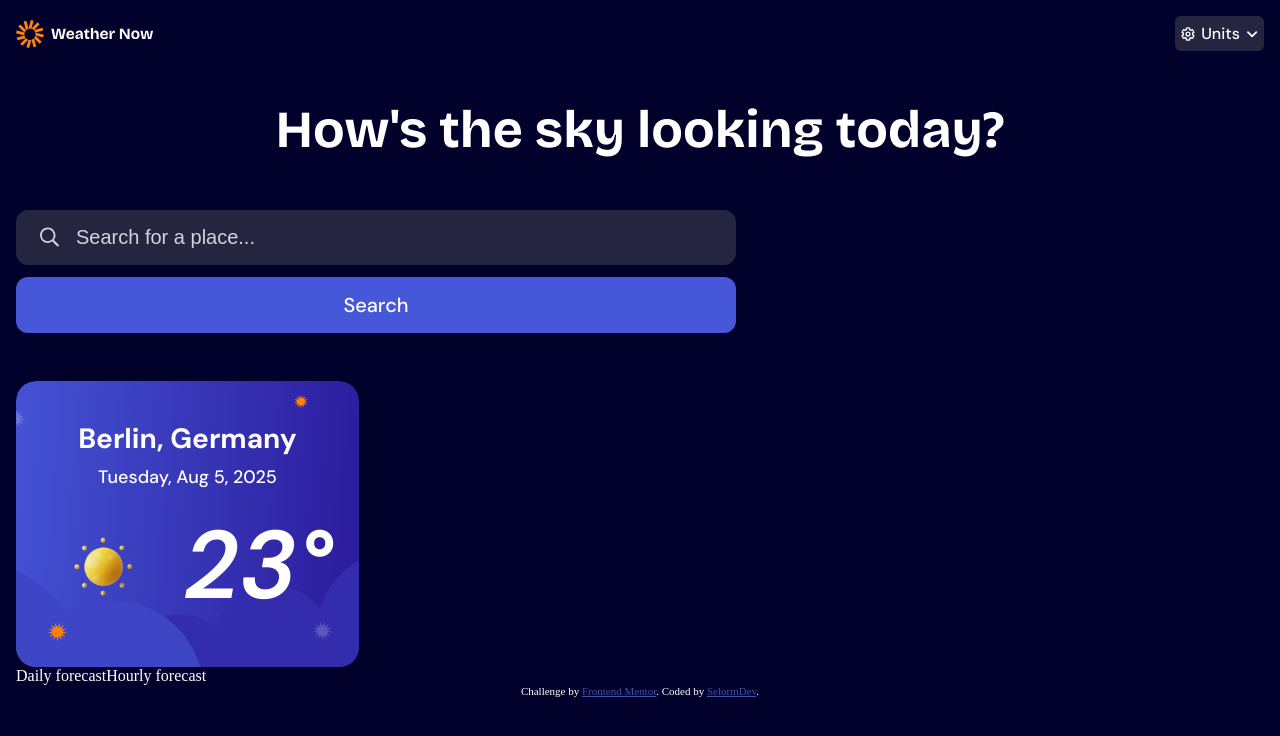
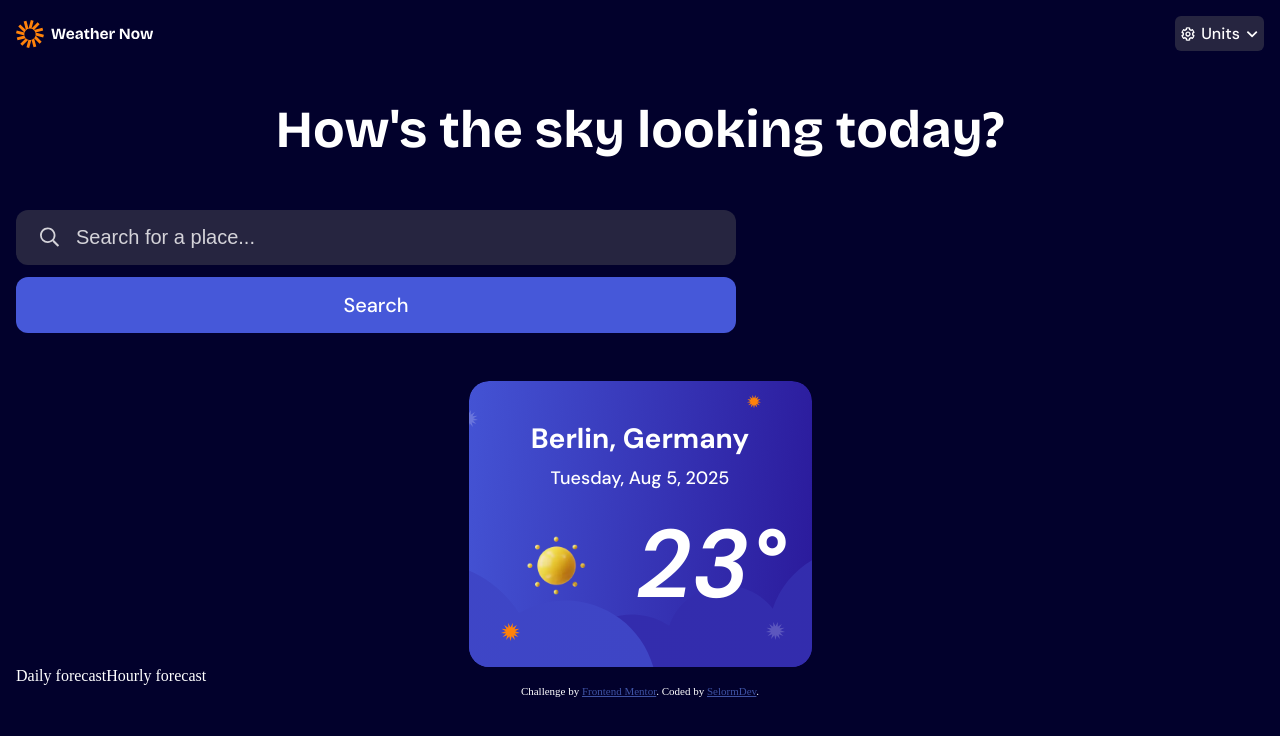
Before and after one commit to SelormDev/Weather-App, a React (Vite) app: page / in a window 1280 px wide. Shown: the top 736 px of the page. Built offline with nearby package versions, Linux system fonts and the light colour scheme.

Commit message:
chore: update weather info styles

```diff
--- a/src/App.css
+++ b/src/App.css
@@ -80,6 +80,7 @@
    display: flex;
    width: 343px;
    height: 286px;
+   margin: 0 auto;
    padding: var(--spacing-1000, 80px) var(--spacing-300, 24px);
    flex-direction: column;
    justify-content: center;
@@ -93,17 +94,6 @@
      flex-direction: column;
      align-items: center;
      gap: 12px;
-     flex-shrink: 0;
-
-     .city-name {
-       color: var(--colors-neutral-0, #FFF);
-       text-align: center;
-     }
-
-     .date {
-       color: var(--colors-neutral-0, #FFF);
-       text-align: center;
-     }
    }
 
    .temperature-container {
@@ -115,7 +105,6 @@
      .temperature-icon {
        width: 120px;
        height: 120px;
-       flex-shrink: 0;
      }
    }
  }
```
